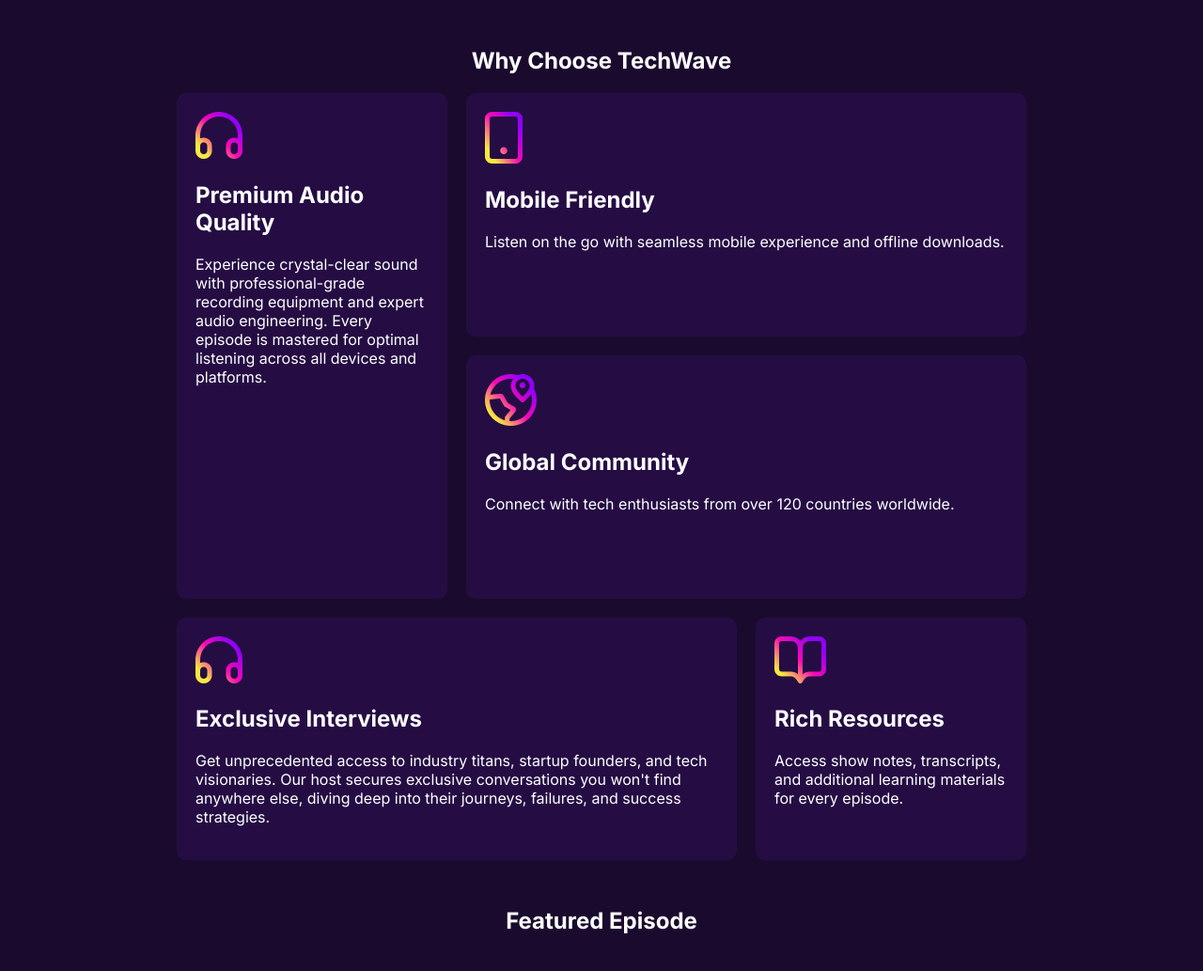
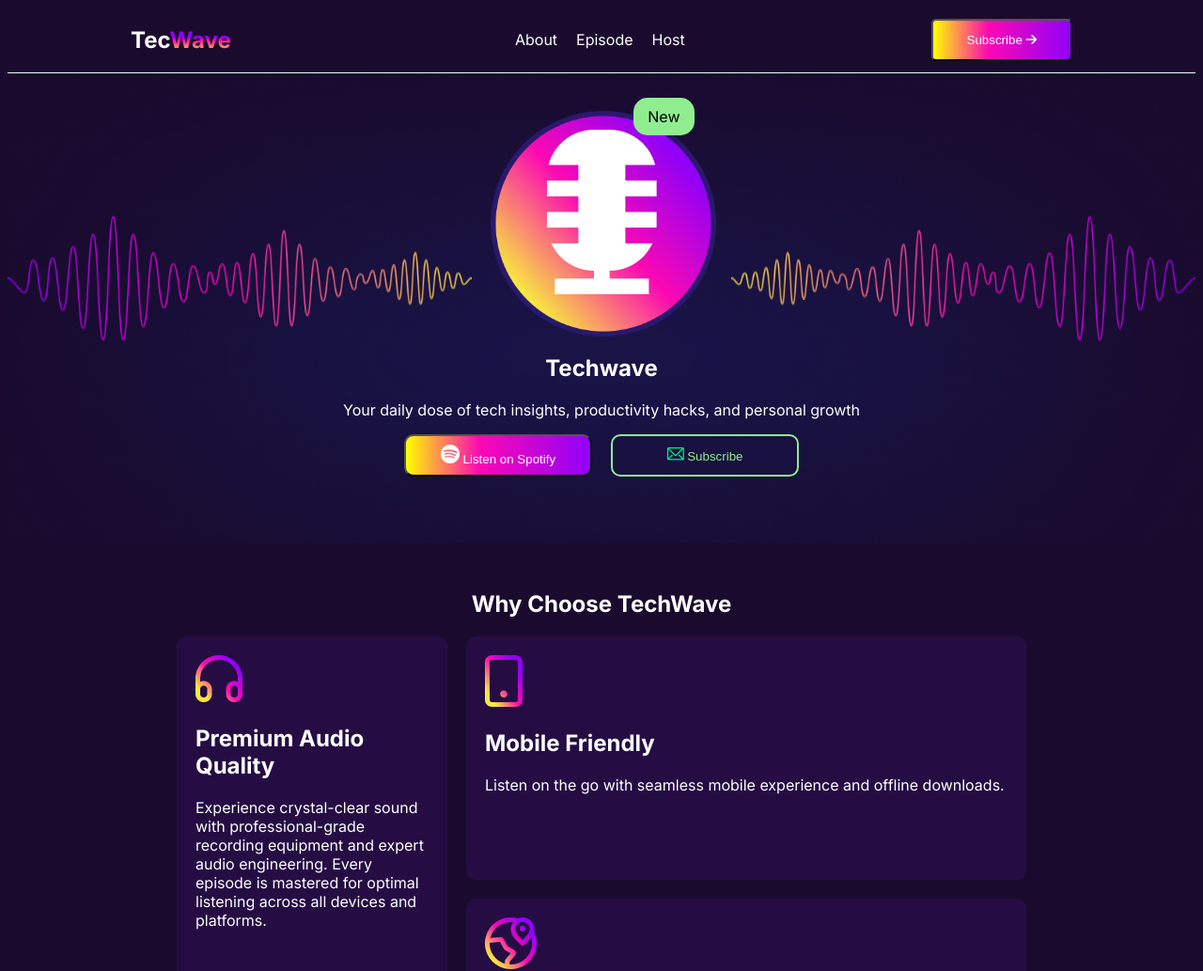
Before and after one commit to Efaz433/assignment-2, a plain HTML site: page index.html in a window 1280 px wide. Shown: the top 1033 px of the page at 94% size. Drawn offline with Linux system fonts and the light colour scheme.

Commit message:
header section added

```diff
--- a/index.html
+++ b/index.html
@@ -13,10 +13,36 @@
         rel="stylesheet">
     <!-- Css link -->
     <link rel="stylesheet" href="./styles/style.css">
+    <script src="https://kit.fontawesome.com/4626da8439.js" crossorigin="anonymous"></script>
 </head>
 
 <body class="cmn-font ">
-    <header></header>
+    <header>
+        <nav>
+            <h1>Tec<span class="highlighted-font">Wave</span></h1>
+            <ul>
+                <li><a href="">About</a></li>
+                <li><a href="">Episode</a></li>
+                <li><a href="">Host</a></li>
+            </ul>
+            <button>Subscribe <i class="fa-solid fa-arrow-right"></i></button>
+        </nav>
+        <section id="banner">
+            <div class="image-container">
+                <img src="./assets/microphone.png" alt="" class="microphone">
+                <img src="./assets/hero-circle.png" alt="" class="circle-image">
+                <p class="notification">New</p>
+            </div>
+            <div>
+                <h1>Techwave</h1>
+                <p>Your daily dose of tech insights, productivity hacks, and personal growth</p>
+                <div class="btn-container"> <button class="btn-1"><img src="./assets/spotify.png" alt=""> Listen on
+                        Spotify</button> <button class="btn-2"><img src="./assets/message.png" alt="">
+                        Subscribe</button></div>
+            </div>
+
+        </section>
+    </header>
     <main>
         <section id="section-1"></section>
         <section id="section-2">
--- a/styles/style.css
+++ b/styles/style.css
@@ -7,6 +7,107 @@ body {
     background-color: #1A0B2E;
 
     color: white;
+}
+
+/* highlighted font */
+.highlighted-font {
+    background: linear-gradient(to bottom, #9100F8 40%, #FB09B4 50%, yellow);
+    -webkit-background-clip: text;
+    -webkit-text-fill-color: transparent;
+}
+
+/* header section */
+nav {
+    display: flex;
+    justify-content: space-around;
+    align-items: center;
+    border-bottom: 1px solid azure;
+}
+
+nav>ul {
+    display: flex;
+    list-style: none;
+    gap: 20px;
+
+}
+
+nav>ul>li>a {
+    text-decoration: none;
+    color: white;
+}
+
+nav>button {
+    width: 150px;
+    height: 45px;
+    padding: 5px 20px;
+    background: linear-gradient(to right, yellow, #FB09B4 40%, #9100F8);
+    color: white;
+    border-radius: 5px;
+
+}
+
+#banner {
+    height: 500px;
+    display: flex;
+    flex-direction: column;
+    align-items: center;
+    text-align: center;
+    gap: 100px;
+    background-image: url(../assets/hero-bg.png);
+    background-repeat: no-repeat;
+    background-size: 100%;
+}
+
+.image-container {
+    position: relative;
+}
+
+.circle-image {
+    width: 240px;
+    position: absolute;
+    top: 40px;
+    left: -60px;
+}
+
+.microphone {
+    position: relative;
+    top: 60px;
+    z-index: 10;
+}
+
+.notification {
+    position: absolute;
+    top: 10px;
+    right: -40px;
+    background-color: lightgreen;
+    color: black;
+    padding: 10px 15px;
+    border-radius: 15px;
+}
+
+.btn-container {
+    display: flex;
+    justify-content: center;
+    gap: 20px;
+}
+
+.btn-1 {
+    width: 200px;
+    height: 45px;
+    padding: 5px 20px;
+    background: linear-gradient(to right, yellow, #FB09B4 40%, #9100F8);
+    color: white;
+    border-radius: 10px;
+}
+
+.btn-2 {
+    width: 200px;
+    height: 45px;
+    border: 2px solid lightgreen;
+    padding: 5px 20px;
+    background-color: transparent;
+    color: lightgreen;
+    border-radius: 10px;
 }
 
 /* main style */
@@ -105,13 +206,6 @@ iframe {
     padding: 10px;
 }
 
-/* highlighted font */
-.highlighted-font {
-    background: linear-gradient(to bottom, #9100F8 40%, #FB09B4 50%, yellow);
-    -webkit-background-clip: text;
-    -webkit-text-fill-color: transparent;
-}
-
 /* style of footer */
 footer {
     height: 400px;
@@ -141,12 +235,37 @@ footer div a {
 }
 
 @media screen and (max-width:576px) {
+
+    nav>ul,
+    nav>button {
+        display: none;
+    }
+
     #section-2 {
         margin: 20px;
     }
 
     .sec-1-card-container {
         display: block;
+    }
+
+    .circle-image {
+        width: 150px;
+        top: 30px;
+        left: -25px;
+    }
+
+    .microphone {
+        width: 70px;
+
+        top: 50px;
+        left: 10px;
+        z-index: 10;
+    }
+
+    .notification {
+        top: 10px;
+        right: -70px;
     }
 
     .sec-1-card {
```
